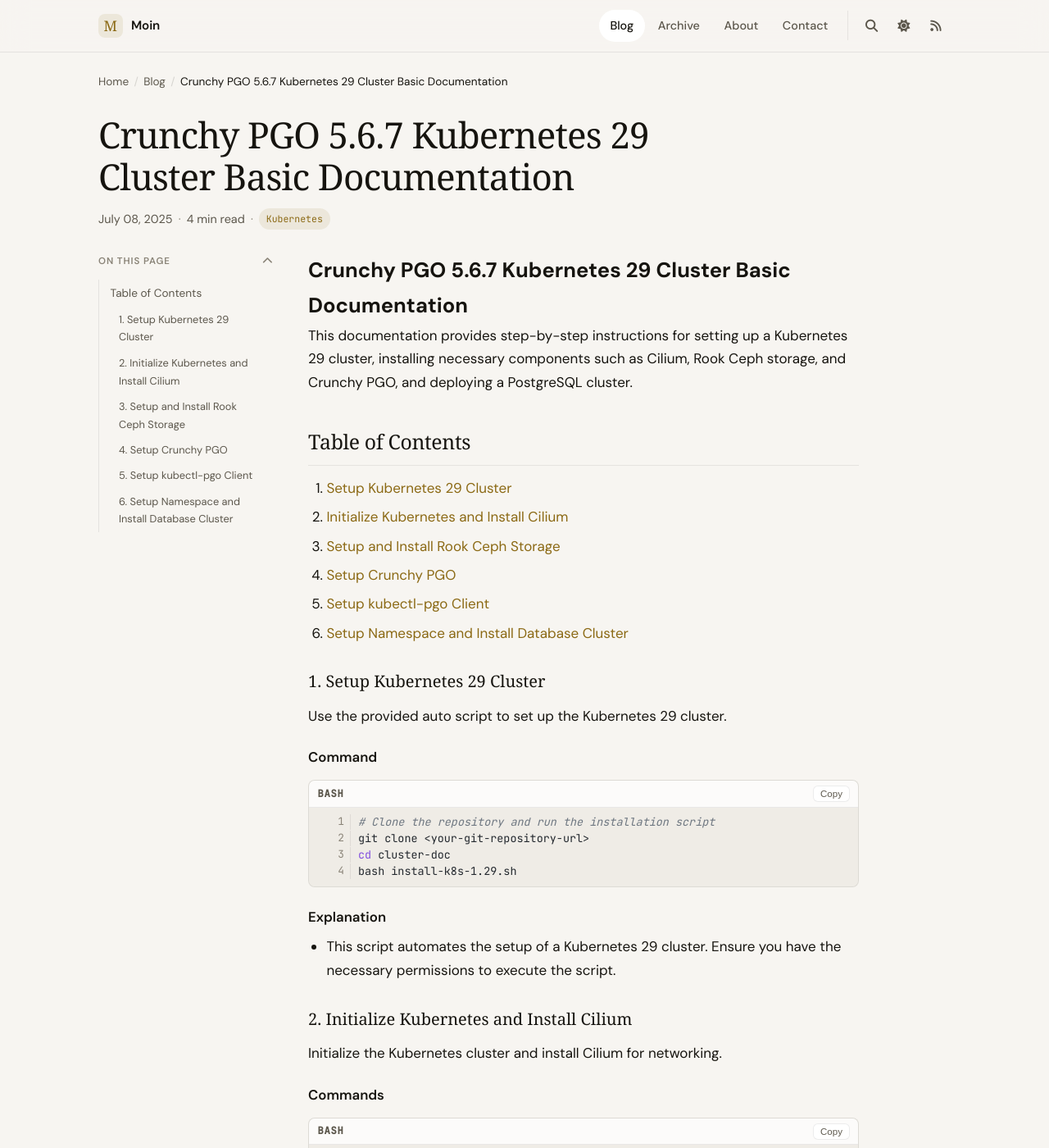
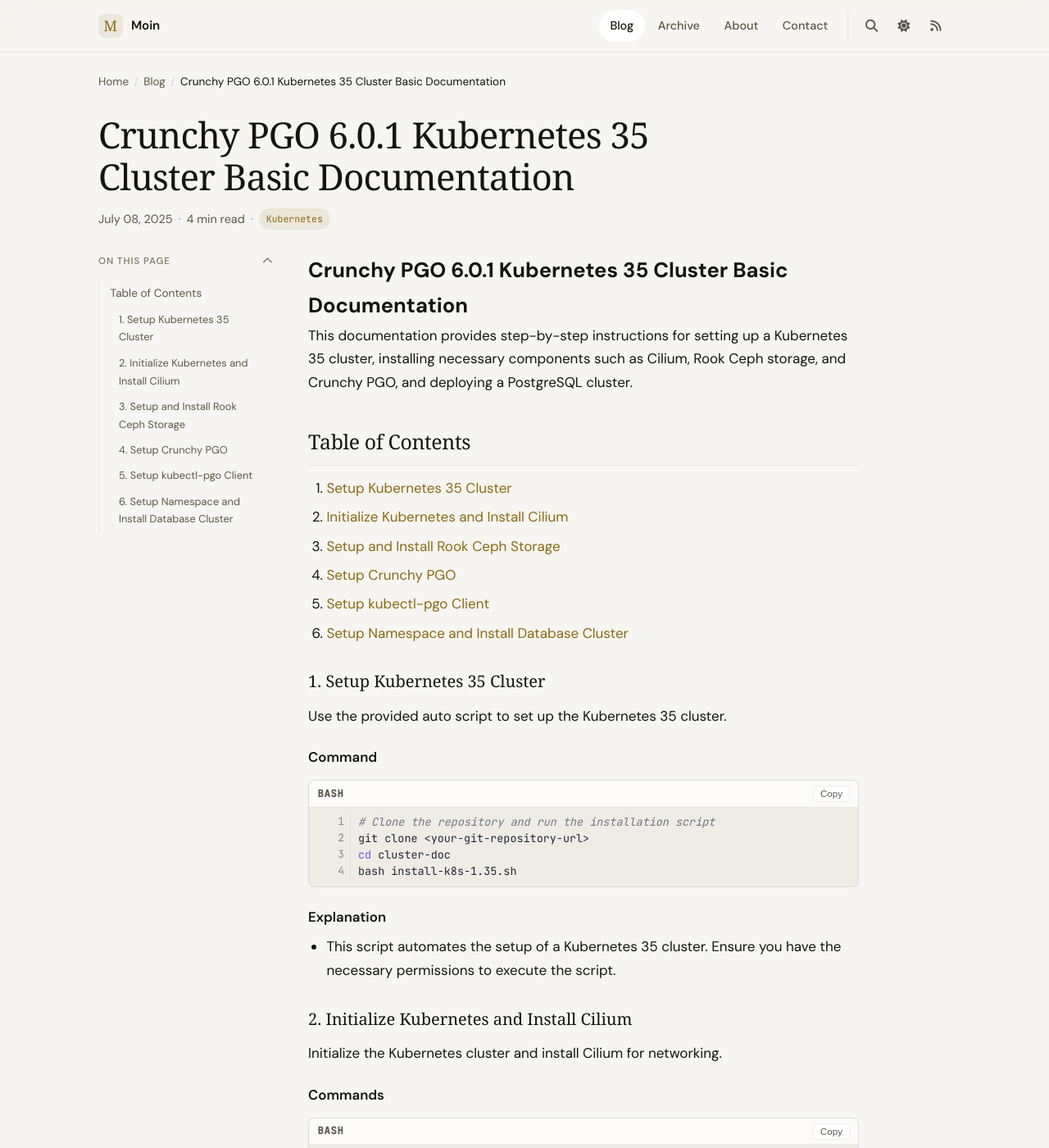
Before and after one commit to marufmoinuddin/marufmoinuddin.github.io, a Jekyll site: the page built from _posts/2025-07-08-crunchy-pgo-567-kubernetes-29-cluster-basic-documentation.md, in a window 1280 px wide and 1400 px high. Shown: the whole window at 82% size. Built offline with Jekyll 4.4.1, drawn with Linux system fonts in a browser that asks for light colours; some web fonts are replaced; comment, search, counter and statistics services are not loaded; some of the changed text lies outside the part shown.

Commit message:
Update documentation for Kubernetes 35 and PGO 6.0.1
Updated documentation to reflect changes for Kubernetes 35 and Crunchy PGO 6.0.1, including installation scripts and version updates.

````diff
--- a/_posts/2025-07-08-crunchy-pgo-567-kubernetes-29-cluster-basic-documentation.md
+++ b/_posts/2025-07-08-crunchy-pgo-567-kubernetes-29-cluster-basic-documentation.md
@@ -1,30 +1,30 @@
 ---
 layout: post
-title: Crunchy PGO 5.6.7 Kubernetes 29 Cluster Basic Documentation
+title: Crunchy PGO 6.0.1 Kubernetes 35 Cluster Basic Documentation
 date: 2025-07-08
 category: Kubernetes
 tags: [ceph, cilium, kubernetes, linux, postgresql, rbd, rook]
-excerpt: "This documentation provides step-by-step instructions for setting up a Kubernetes 29 cluster, installing necessary components such as Cilium, Rook Ceph storage, and Crunchy PGO, and deploying a PostgreSQL cluster."
+excerpt: "This documentation provides step-by-step instructions for setting up a Kubernetes 35 cluster, installing necessary components such as Cilium, Rook Ceph storage, and Crunchy PGO, and deploying a PostgreSQL cluster."
 read_time: 4
 source_doc: 02_PGO_Cluster_Setup.md
 draft_import: true
 ---
-# Crunchy PGO 5.6.7 Kubernetes 29 Cluster Basic Documentation
+# Crunchy PGO 6.0.1 Kubernetes 35 Cluster Basic Documentation
 
-This documentation provides step-by-step instructions for setting up a Kubernetes 29 cluster, installing necessary components such as Cilium, Rook Ceph storage, and Crunchy PGO, and deploying a PostgreSQL cluster.
+This documentation provides step-by-step instructions for setting up a Kubernetes 35 cluster, installing necessary components such as Cilium, Rook Ceph storage, and Crunchy PGO, and deploying a PostgreSQL cluster.
 
 ## Table of Contents
 
-1. [Setup Kubernetes 29 Cluster](#setup-kubernetes-29-cluster)
+1. [Setup Kubernetes 35 Cluster](#setup-kubernetes-35-cluster)
 2. [Initialize Kubernetes and Install Cilium](#initialize-kubernetes-and-install-cilium)
 3. [Setup and Install Rook Ceph Storage](#setup-and-install-rook-ceph-storage)
 4. [Setup Crunchy PGO](#setup-crunchy-pgo)
 5. [Setup kubectl-pgo Client](#setup-kubectl-pgo-client)
 6. [Setup Namespace and Install Database Cluster](#setup-namespace-and-install-database-cluster)
 
-### 1. Setup Kubernetes 29 Cluster
+### 1. Setup Kubernetes 35 Cluster
 
-Use the provided auto script to set up the Kubernetes 29 cluster.
+Use the provided auto script to set up the Kubernetes 35 cluster.
 
 #### Command
 
@@ -32,12 +32,12 @@ Use the provided auto script to set up the Kubernetes 29 cluster.
 # Clone the repository and run the installation script
 git clone <your-git-repository-url>
 cd cluster-doc
-bash install-k8s-1.29.sh
+bash install-k8s-1.35.sh
 ```
 
 #### Explanation
 
-- This script automates the setup of a Kubernetes 29 cluster. Ensure you have the necessary permissions to execute the script.
+- This script automates the setup of a Kubernetes 35 cluster. Ensure you have the necessary permissions to execute the script.
 
 ### 2. Initialize Kubernetes and Install Cilium
 
@@ -139,7 +139,7 @@ Install the `kubectl-pgo` client to interact with the Crunchy PostgreSQL Operato
 
 ```bash
 # Download and install the kubectl-pgo client
-wget https://github.com/CrunchyData/postgres-operator-client/releases/download/v0.4.2/kubectl-pgo-linux-amd64
+wget https://github.com/CrunchyData/postgres-operator-client/releases/download/v0.5.3/kubectl-pgo-linux-amd64
 sudo mv kubectl-pgo-linux-amd64 /usr/local/bin/kubectl-pgo
 sudo chmod +x /usr/local/bin/kubectl-pgo
 ```
@@ -172,7 +172,7 @@ metadata:
   namespace: db-ns
   labels:
     pg-cluster: mydatabase
-    pgo-version: 5.6.7
+    pgo-version: 6.0.1
 spec:
   image: registry.developers.crunchydata.com/crunchydata/crunchy-postgres:ubi8-13.8-1
   postgresVersion: 13
@@ -246,4 +246,4 @@ kubectl apply -f mydatabase-13-demo.yaml
 - `cat <<EOF > mydatabase-13-demo.yaml ... EOF`: Saves the PostgreSQL cluster configuration to a file named `mydatabase-13-demo.yaml`.
 - `kubectl apply -f mydatabase-13-demo.yaml`: Applies the configuration to create the PostgreSQL cluster.
 
-By following these detailed steps, you can set up a Kubernetes 29 cluster with Crunchy PGO 5.6.7, install necessary components, and deploy a PostgreSQL cluster.
+By following these detailed steps, you can set up a Kubernetes 35 cluster with Crunchy PGO 6.0.1, install necessary components, and deploy a PostgreSQL cluster.
````
